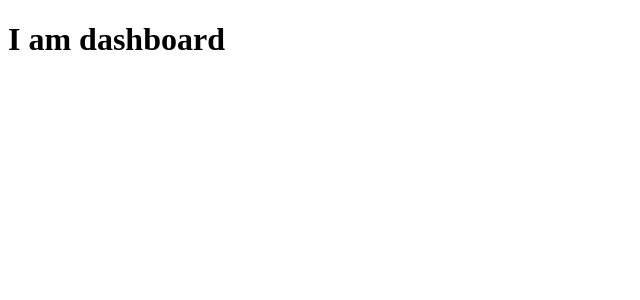
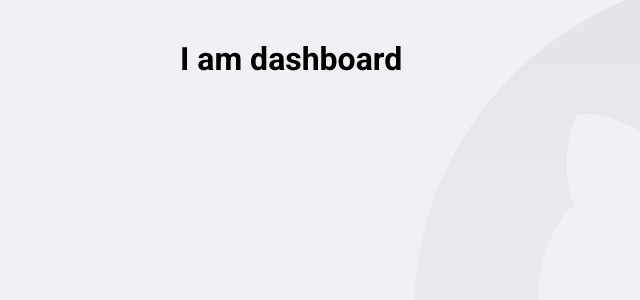
Before and after one commit to nschuler/gitexplore, a React (Create React App) app: page / in a window 1280 px wide. Shown: the top 300 px of the page, without its empty margins (0-640 px from the left). Built offline with nearby package versions, Linux system fonts and the light colour scheme.

Commit message:
Global Styling added

```diff
--- a/src/App.js
+++ b/src/App.js
@@ -1,6 +1,8 @@
 import { BrowserRouter } from 'react-router-dom';
 
 import Routes from './routes';
+
+import GlobalStyle from './styles/global';
 
 function App() {
   return (
@@ -8,6 +10,7 @@ function App() {
       <BrowserRouter>
         <Routes />
       </BrowserRouter>
+      <GlobalStyle/>
     </>
   )
 };
--- /dev/null
+++ b/src/styles/global.js
@@ -0,0 +1,27 @@
+import { createGlobalStyle } from 'styled-components';
+
+import githubBackground from '../assets/github-background.svg';
+
+export default createGlobalStyle`
+  * {
+    margin: 0;
+    padding: 0;
+    outline: 0;
+    box-sizing: border-box;
+  }
+  body {
+    background: #f0f0f5 url(${githubBackground}) no-repeat 70% top;
+    --webkit-font-smoothing: antialiased;
+  }
+  body, input, button {
+    font: 16px Roboto, sans-serif;
+  }
+  #root {
+    max-width: 960px;
+    margin: 0 auto;
+    padding: 40px 20px;
+  }
+  button {
+    cursor: pointer;
+  }
+`;
```
Also changed, not shown: 1 other file (tests, documents, lock files or other folders).
